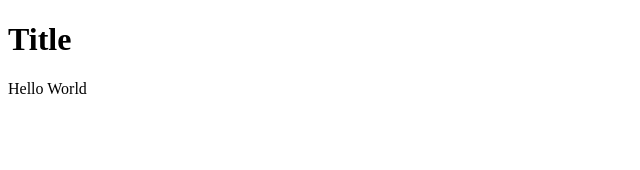
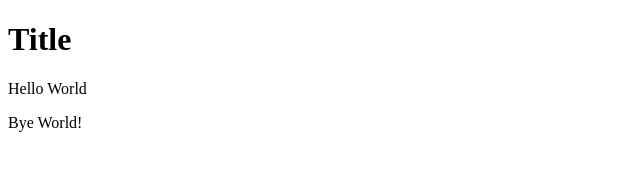
Before and after one commit to TomasAgusL/repository-git, a plain HTML site: page index.html in a window 1280 px wide. Shown: the full height of the page, 0-640 px from the left. Drawn offline with Linux system fonts and the light colour scheme.

Commit message:
actualizacion del index.htmll

```diff
--- a/index.html
+++ b/index.html
@@ -10,5 +10,6 @@
 <h1>Title</h1>
 
 <p>Hello World</p>
+<p>Bye World!</p>
 </body>
 </html>
```
